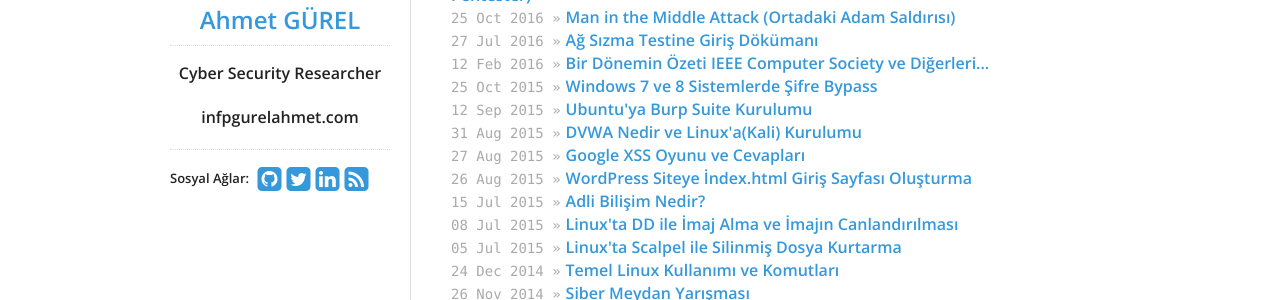
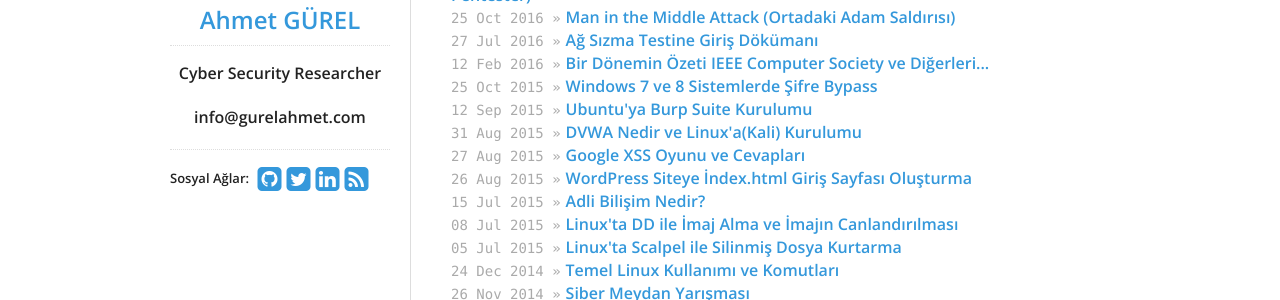
Before and after one commit to ahmetgurel/ahmetgurel.github.io, a Jekyll site: the page built from index.html, in a window 1280 px wide. Shown: the part 180-480 px from the top of the page. Built offline with Jekyll 4.4.1, drawn with Linux system fonts in a browser that asks for light colours; nearby versions of some CDN libraries.

Commit message:
Update sidebar.html

```diff
--- a/_includes/sidebar.html
+++ b/_includes/sidebar.html
@@ -10,7 +10,7 @@
   <h2> <a href="/">{{ site.data.theme.name }}</a> </h2>
   <div id="bio">
     <p style="text-align: center;">Cyber Security Researcher</p>
-    <p style="text-align: center;">infp<at>gurelahmet.com </p>
+    <p style="text-align: center;">info@gurelahmet.com </p>
 
   </div>
   <div id="social">
```
